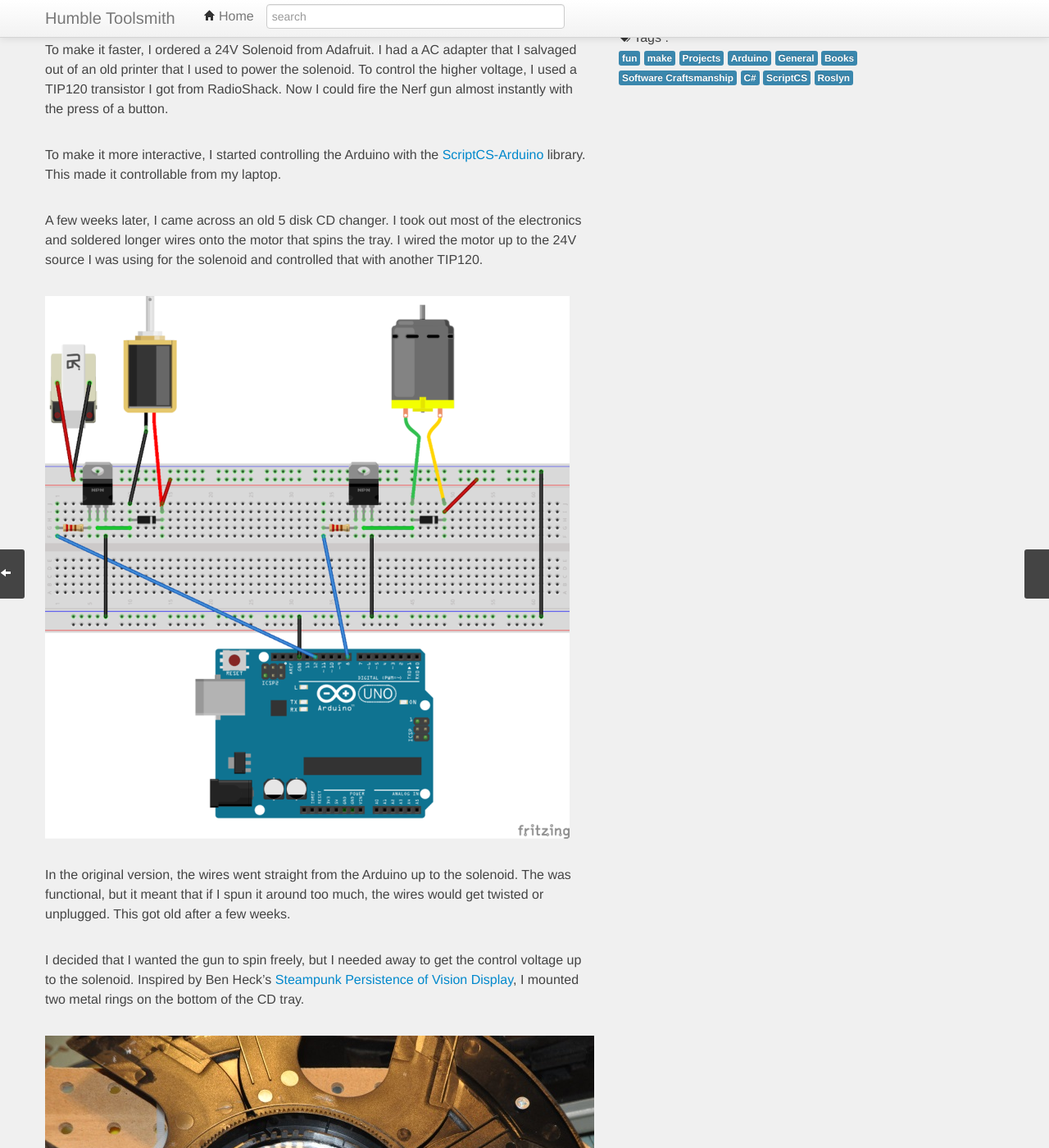
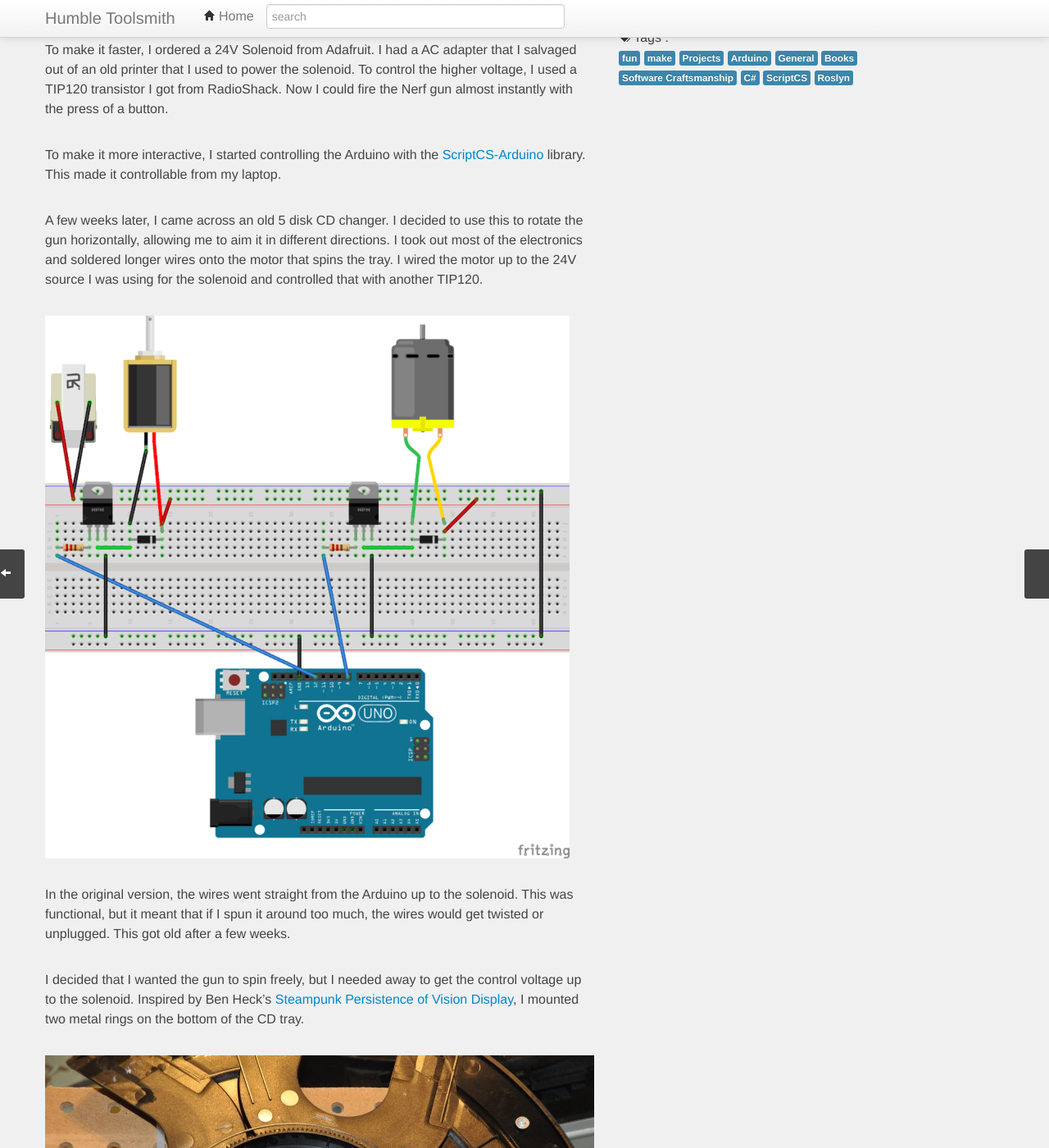
Before and after one commit to pottereric/pottereric.github.com, a Jekyll site: the page built from _posts/2015-01-19-ScriptCS-Arduino-controlled-Nerf-gun.markdown, in a window 1280 px wide and 1400 px high, scrolled down 792 px. Shown: the whole window at 82% size. Built offline with Jekyll 4.4.1, drawn with Linux system fonts in a browser that asks for light colours; Markdown is read by kramdown in place of the engine named in the settings; comment, search, counter and statistics services are not loaded; some of the changed text lies outside the part shown.

Commit message:
Fixed a typo, clarified one paragraph.

```diff
--- a/_posts/2015-01-19-ScriptCS-Arduino-controlled-Nerf-gun.markdown
+++ b/_posts/2015-01-19-ScriptCS-Arduino-controlled-Nerf-gun.markdown
@@ -18,17 +18,17 @@ To make it faster, I ordered a 24V Solenoid from Adafruit. I had a AC adapter th
 
 To make it more interactive, I started controlling the Arduino with the [ScriptCS-Arduino](http://www.humbletoolsmith.com/2014/04/04/Getting-Started-With-ScriptCS-Arduino/) library. This made it controllable from my laptop.
 
-A few weeks later, I came across an old 5 disk CD changer. I took out most of the electronics and soldered longer wires onto the motor that spins the tray. I wired the motor up to the 24V source I was using for the solenoid and controlled that with another TIP120.
+A few weeks later, I came across an old 5 disk CD changer. I decided to use this to rotate the gun horizontally, allowing me to aim it in different directions. I took out most of the electronics and soldered longer wires onto the motor that spins the tray. I wired the motor up to the 24V source I was using for the solenoid and controlled that with another TIP120.
 
 [![](/img/posts/ScriptCS-Arduino-controlled-nerf-gun/Circuit.png)](/img/posts/ScriptCS-Arduino-controlled-nerf-gun/Circuit.png)
 
-In the original version, the wires went straight from the Arduino up to the solenoid. The was functional, but it meant that if I spun it around too much, the wires would get twisted or unplugged. This got old after a few weeks.
+In the original version, the wires went straight from the Arduino up to the solenoid. This was functional, but it meant that if I spun it around too much, the wires would get twisted or unplugged. This got old after a few weeks.
 
 I decided that I wanted the gun to spin freely, but I needed away to get the control voltage up to the solenoid. Inspired by Ben Heck's [Steampunk Persistence of Vision Display](https://www.youtube.com/watch?v=1reDoTu6L5w "Steampunk Persistence of Vision Display"), I mounted two metal rings on the bottom of the CD tray.
 
 [![](/img/posts/ScriptCS-Arduino-controlled-nerf-gun/rings.JPG)](/img/posts/ScriptCS-Arduino-controlled-nerf-gun/rings.JPG)
 
-On the base, I mounted to spring mounted contacts that would create a connection to the rings above. The allows the circuit to be complete no matter what position the CD tray was in. If I had a 3D printer like Ben Heck, the build would have been much cleaner.
+On the base, I mounted to spring mounted contacts that would create a connection to the rings above. The allows the circuit to be complete no matter what position the CD tray is in. If I had a 3D printer like Ben Heck, the build would have been much cleaner.
 
 [![](/img/posts/ScriptCS-Arduino-controlled-nerf-gun/contacts.JPG)](/img/posts/ScriptCS-Arduino-controlled-nerf-gun/contacts.JPG)
 
```
Also changed, not shown: other parts of _posts/2015-01-19-ScriptCS-Arduino-controlled-Nerf-gun.markdown (+1 -1 lines).
